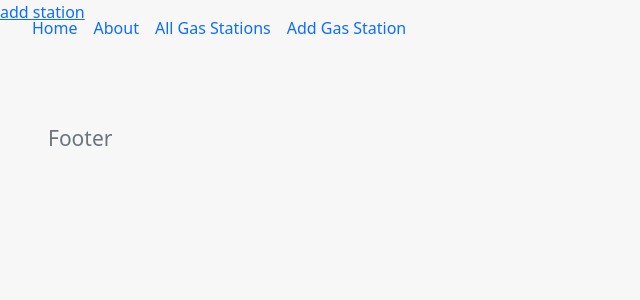
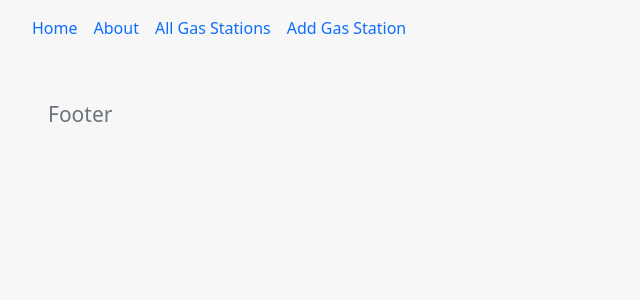
Before and after one commit to jenniferdinh1997/fullTank, a Django app: page /stations/ in a window 1280 px wide. Shown: the top 300 px of the page, without its empty margins (0-640 px from the left). Run offline with Django 4.2, Linux system fonts and the light colour scheme; some libraries are stand-ins or nearby versions.

Commit message:
fix link

```diff
--- a/fulltank_app/templates/stations/index.html
+++ b/fulltank_app/templates/stations/index.html
@@ -1,4 +1,4 @@
 {% extends 'base.html' %}
 {% block content %}
-  <a href="{% url 'stations_create' %}">add station</a>
+
 {% endblock %}
```
